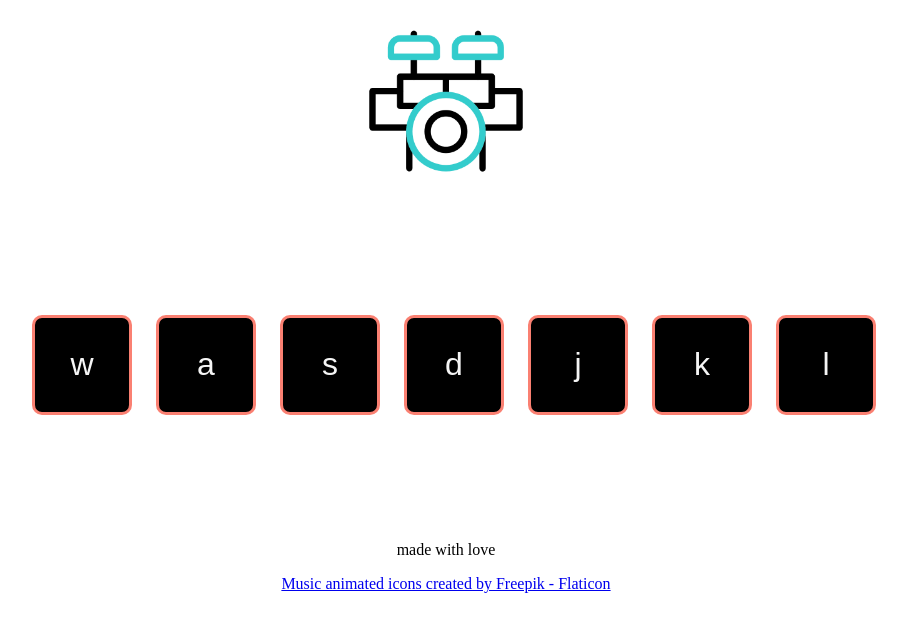
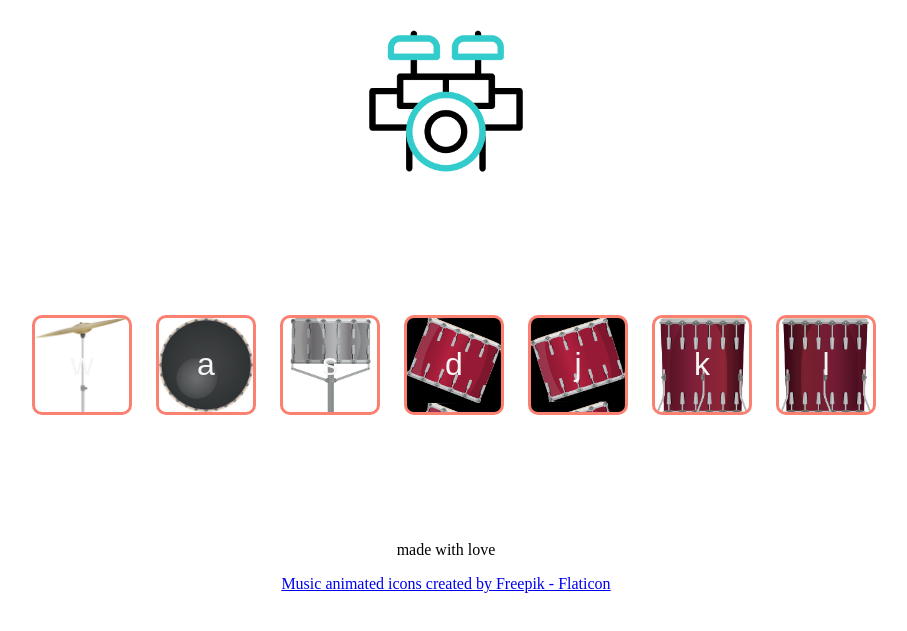
Before and after one commit to Eberechi-uche/drumkit, a plain HTML site: page index.html in a window 1280 px wide. Shown: the part 79-710 px from the top of the page, without its empty margins (194-1101 px from the left). Drawn offline with Linux system fonts and the light colour scheme.

Commit message:
add drum image

```diff
--- a/index.js
+++ b/index.js
@@ -1,15 +1,19 @@
 
 let sounds = ['sounds/crash.mp3', 'sounds/kick-bass.mp3', 'sounds/snare.mp3', 'sounds/tom-1.mp3', 'sounds/tom-2.mp3','sounds/tom-3.mp3','sounds/tom-4.mp3']
-
+let images = ['images/crash.png','images/kick.png','images/snare.png','images/tom1.png','images/tom2.png','images/tom3.png', 'images/tom4.png' ]
+let buttons = document.querySelectorAll('.btn');
+buttons.forEach((element, index) =>{
+    let image = images[index]
+    element.style.backgroundImage = `url(${image})`
+    console.log(element.getAttribute('background-image'))
+})
 
 
 function handleClick(e){
     let audio = new Audio(sounds[e.target.id]);
     audio.play()
+}
 
-}
-let buttons = document.querySelectorAll('.btn');
-// console.log(buttons)
 buttons.forEach((element) => {
     element.addEventListener('click', handleClick)
 
--- a/styles.css
+++ b/styles.css
@@ -28,3 +28,6 @@ body{
 .btn:hover{
     transform: scale(1.5);
 }
+.btn{
+    background-size:100%;
+}
```
Also changed, not shown: images/tom1.png (added), 1 other file.
